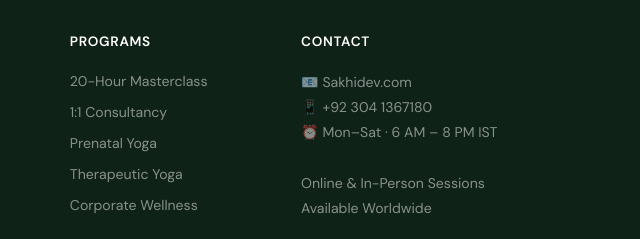
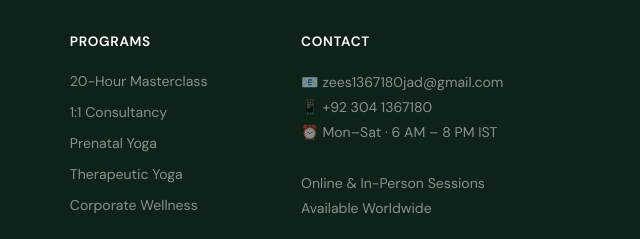
Before and after one commit to zeeshanjaved111/Daily_Life_Yoga, a plain HTML site: page index.html in a window 1280 px wide. Shown: the part 4547-4786 px from the top of the page, 640-1280 px from the left. Drawn offline with nearby package versions, Linux system fonts and the light colour scheme.

Commit message:
footer change

```diff
--- a/index.html
+++ b/index.html
@@ -1558,7 +1558,7 @@
     <div class="footer-col footer-contact">
       <h4>Contact</h4>
       <p>
-        📧 Sakhidev.com<br>
+        📧 zees1367180jad@gmail.com<br>
         📱 +92 304 1367180<br>
         ⏰ Mon–Sat · 6 AM – 8 PM IST<br><br>
         Online & In-Person Sessions<br>Available Worldwide
```
